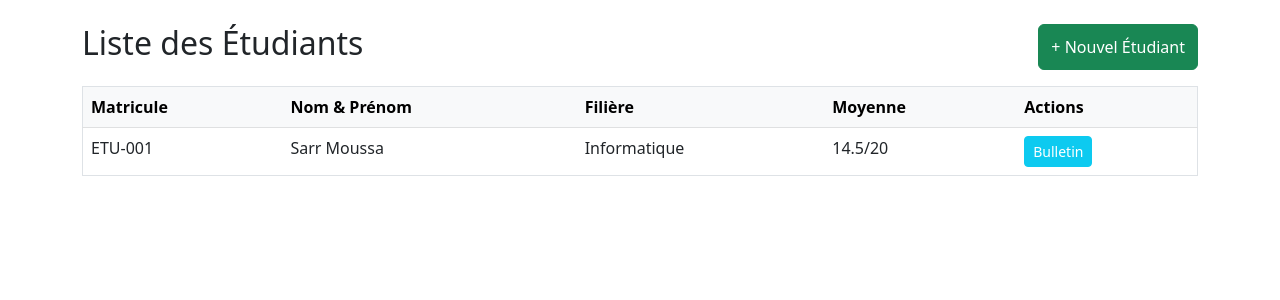
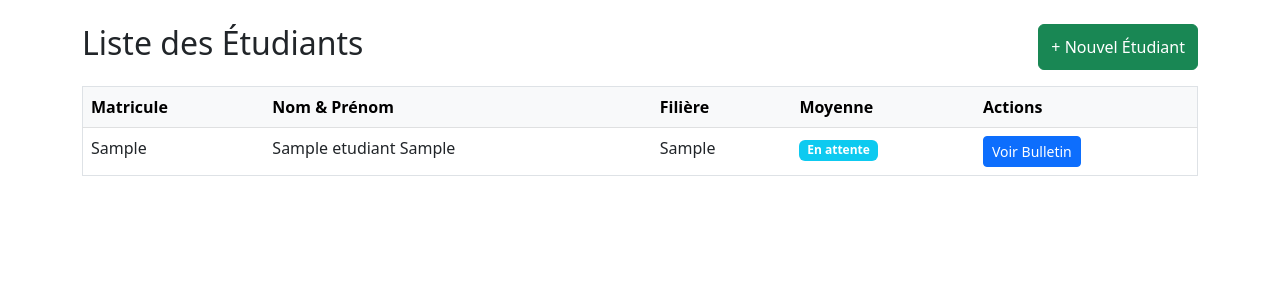
Before and after one commit to fabiennemendy1-hash/Gestion_Etudiants_Flask, a Flask app: template templates/dashboard.html in a window 1280 px wide. Shown: the part 56-356 px from the top of the page. Run offline with Flask 3, Linux system fonts and the light colour scheme; the template is opened without the code that fills it: values that come from a table or form of the project are taken from there, others are empty; tables that the repository leaves empty hold one stand-in row (values such as "Sample post").

Commit message:
Update dashboard.html

```diff
--- a/templates/dashboard.html
+++ b/templates/dashboard.html
@@ -28,15 +28,24 @@
                 </tr>
             </thead>
             <tbody>
-                <tr>
-                    <td>ETU-001</td>
-                    <td>Sarr Moussa</td>
-                    <td>Informatique</td>
-                    <td>14.5/20</td>
-                    <td><button class="btn btn-sm btn-info text-white">Bulletin</button></td>
-                </tr>
-            </tbody>
-        </table>
+    {% for etu in etudiants %}
+    <tr>
+        <td>{{ etu.matricule }}</td>
+        <td>{{ etu.nom }} {{ etu.prenom }}</td>
+        <td>{{ etu.filiere }}</td>
+        <td>
+            <span class="badge bg-info">En attente</span>
+        </td>
+        <td>
+            <a href="/bulletin/{{ etu.id }}" class="btn btn-sm btn-primary">Voir Bulletin</a>
+        </td>
+    </tr>
+    {% else %}
+    <tr>
+        <td colspan="5" class="text-center text-muted">Aucun étudiant enregistré pour le moment.</td>
+    </tr>
+    {% endfor %}
+</tbody>        </table>
     </div>
 </body>
 </html>
```
